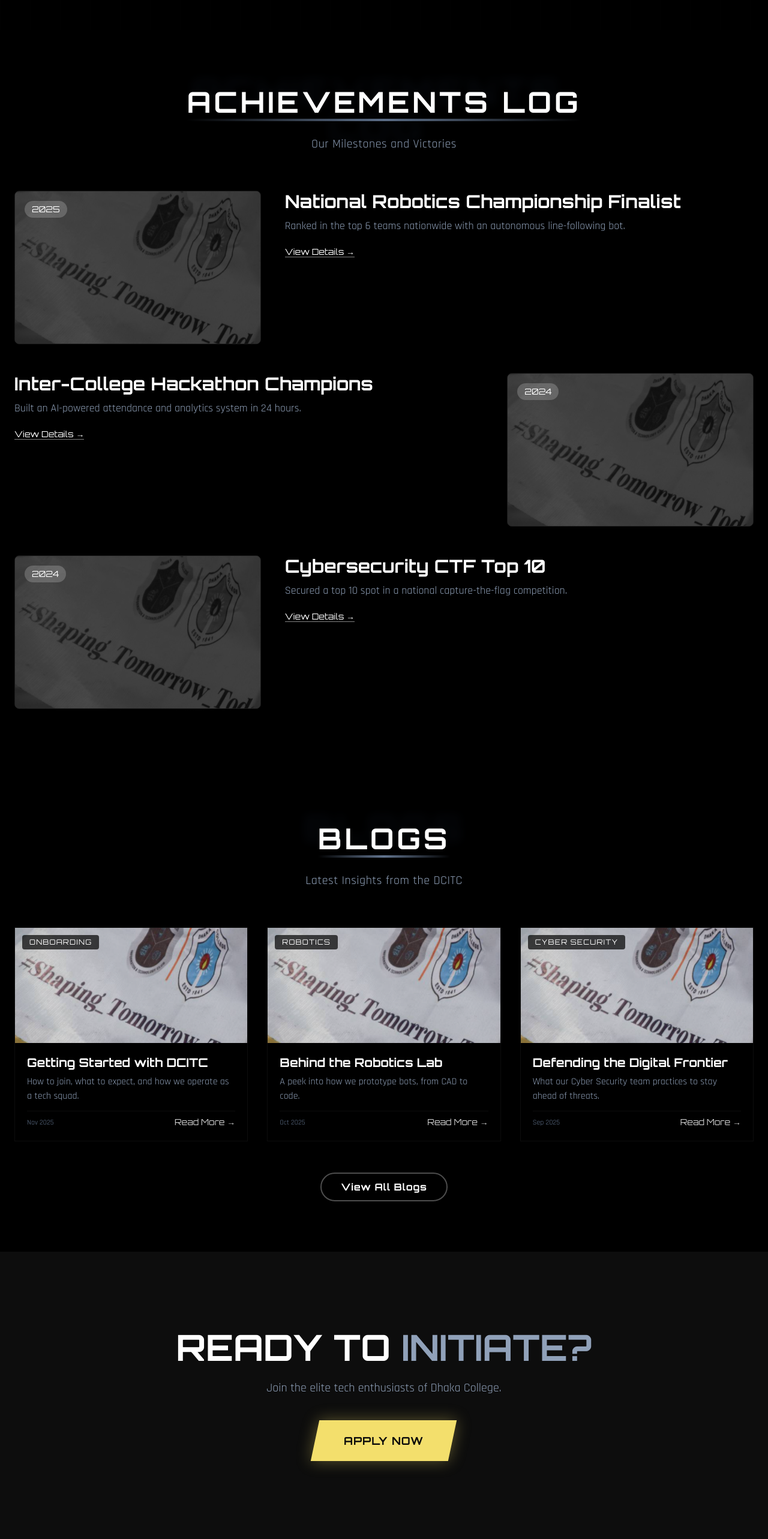
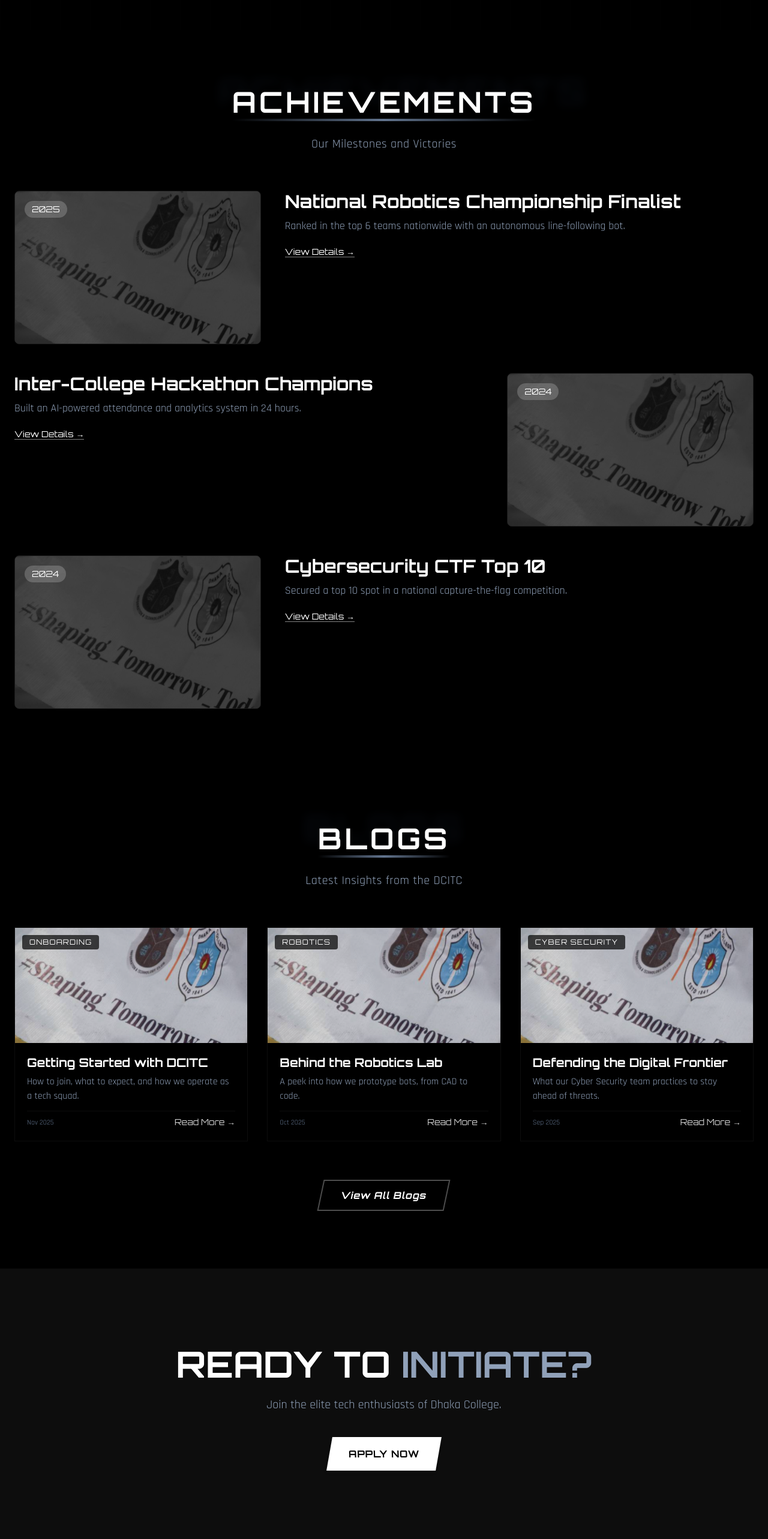
Before and after one commit to SamiulIslam007/dcitc-website, a Next.js app: page / in a window 1280 px wide. Shown: the part 4480-7046 px from the top of the page at 60% size. Built offline with nearby package versions, Linux system fonts and the light colour scheme.

Commit message:
making the apply now button similar with the ui

```diff
--- a/src/components/Achievements.tsx
+++ b/src/components/Achievements.tsx
@@ -9,7 +9,7 @@ const Achievements: React.FC = () => {
     <section id="achievements" className="py-24 bg-black relative">
       <div className="max-w-7xl mx-auto px-6">
         <SectionTitle
-          title="Achievements Log"
+          title="Achievements"
           subtitle="Our Milestones and Victories"
         />
 
--- a/src/components/BlogPreview.tsx
+++ b/src/components/BlogPreview.tsx
@@ -61,7 +61,7 @@ const BlogPreview: React.FC = () => {
       <div className="text-center mt-16">
         <a
           href="#"
-          className="px-8 py-3 border-2 border-white/30 text-white font-orbitron font-bold tracking-wider hover:bg-white/10 transition-colors duration-300 rounded-full"
+          className="px-8 py-3 border-2 border-white/30 text-white font-orbitron font-bold tracking-wider hover:bg-white/10 transition-colors duration-300 -skew-x-12 inline-flex"
         >
           View All Blogs
         </a>
--- a/src/components/CTASection.tsx
+++ b/src/components/CTASection.tsx
@@ -18,7 +18,7 @@ const CTASection: React.FC = () => {
           Join the elite tech enthusiasts of Dhaka College.
         </p>
 
-        <button className=" group relative inline-flex items-center justify-center px-12 py-5 font-orbitron font-bold tracking-wider text-lg text-[#0A0A0A] bg-[#F3DF6C] -skew-x-12 shadow-[0_0_25px_rgba(243,223,108,0.35)] transition-all duration-300 ease-out hover:shadow-[0_0_40px_rgba(243,223,108,0.55)] hover:bg-[#FFE97F] active:scale-[0.97] mb-16 cursor-pointer">
+        <button className="px-6 sm:px-8 py-3 sm:py-4 bg-white text-black font-orbitron font-bold tracking-wider hover:bg-slate-200 transition-all duration-300 flex items-center justify-center gap-2 -skew-x-10 group shadow-md hover:shadow-lg hover:scale-[1.02] cursor-pointer mx-auto">
           <span className="skew-x-12">APPLY NOW</span>
         </button>
       </div>
--- a/src/components/Departments/Departments.tsx
+++ b/src/components/Departments/Departments.tsx
@@ -3,7 +3,6 @@ import React from "react";
 import { DEPARTMENTS } from "../../constants";
 import SectionTitle from "../UI/SectionTitle";
 import { motion } from "framer-motion";
-import { DomainFeature } from "../../types";
 
 const Departments: React.FC = () => {
   return (
--- a/src/components/Hero.tsx
+++ b/src/components/Hero.tsx
@@ -79,7 +79,6 @@ const Hero: React.FC = () => {
 
             <p className="text-slate-400 font-rajdhani text-base sm:text-lg mb-6 tracking-wide max-w-lg mx-auto px-2">
               {CLUB_NAME}
-              {/* {MOTTO} যদি ব্যবহার করতে চান */}
             </p>
 
             <CTAButtons />
--- a/src/constants.ts
+++ b/src/constants.ts
@@ -17,7 +17,7 @@ export const NAV_ITEMS: NavItem[] = [
   { label: "Domains", href: "#domains" },
   { label: "Departments", href: "#departments" },
   { label: "Leadership", href: "#leadership" },
-  { label: "Achievements", href: "/achievements" },
+  { label: "Achievements", href: "#achievements" },
   { label: "Intel", href: "#intel" },
 ];
 
--- a/tailwind.config.js
+++ b/tailwind.config.js
@@ -18,7 +18,7 @@ module.exports = {
         "neon-glow-lg":
           "0 0 20px 5px rgba(102, 252, 241, 0.9), 0 0 40px 10px rgba(102, 252, 241, 0.7)",
         "text-glow":
-          "0 0 2px rgba(102, 252, 241, 0.8), 0 0 5px rgba(102, 252, 241, 0.6)", // টেক্সট গ্লো
+          "0 0 2px rgba(102, 252, 241, 0.8), 0 0 5px rgba(102, 252, 241, 0.6)",
       },
       transitionTimingFunction: {
         "ease-out-cubic": "cubic-bezier(0.215, 0.610, 0.355, 1.000)",
```
